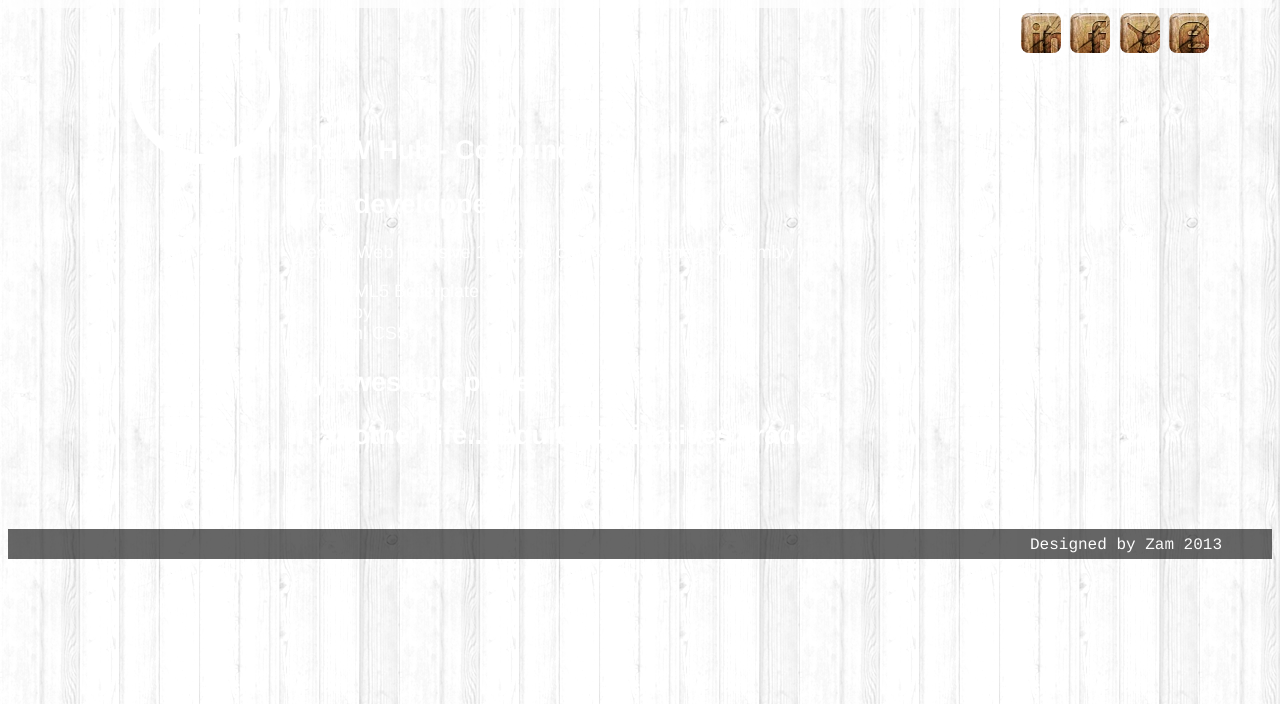
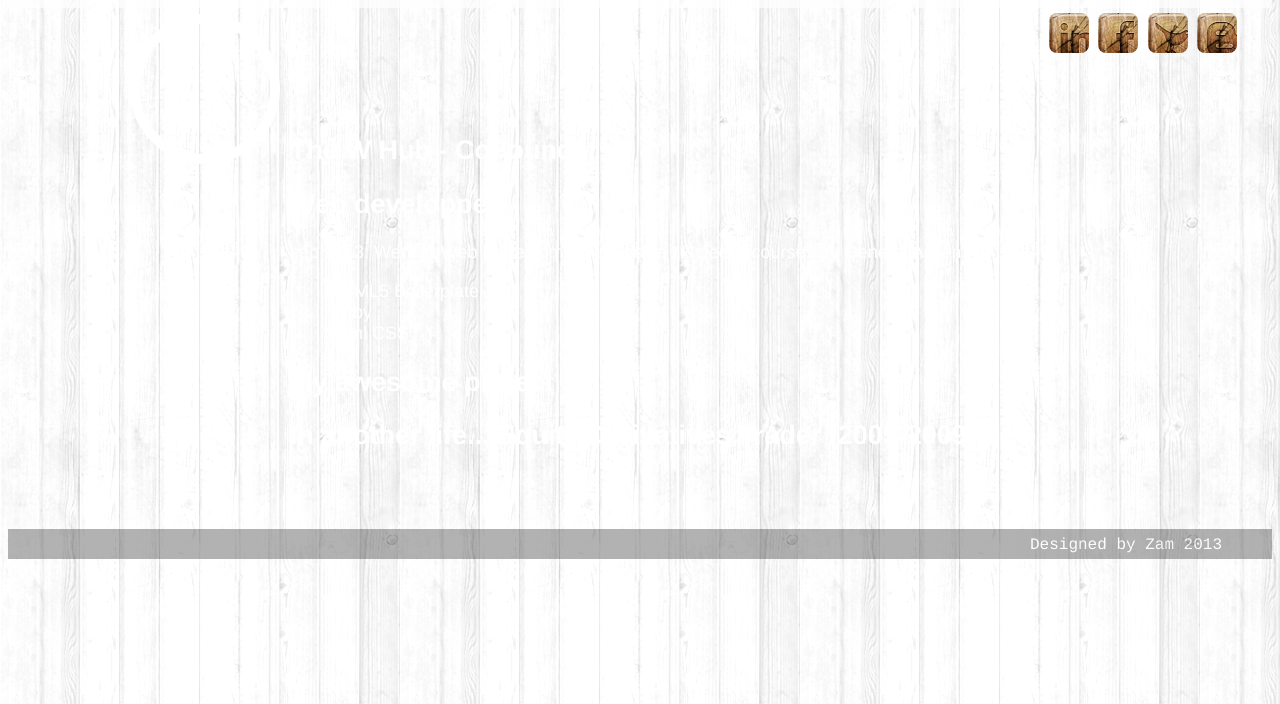
Before and after one commit to KarenZam/Zam_Profile_GH, a website: page app/index.html in a window 1280 px wide. Shown: the part 96-800 px from the top of the page. Drawn offline with nearby package versions, Linux system fonts and the light colour scheme; files that its build step writes are made by us from their sources.

Commit message:
Last save for the day 01/10/13

```diff
--- a/app/index.html
+++ b/app/index.html
@@ -37,14 +37,14 @@
         <div class="hero-unit">
           <h2>The W Hub - CoFounder</h2>
           <h2>Web developper</h2>
-          <p>Went to Web Intensive 12 weeks courses by General Assembly<p>
+          <p>sep 2013: Went to Web Development Intensive 12 weeks courses by General Assembly</p>
           <ul>
             <li>HTML5 Boilerplate</li>
             <li>Ruby</li>
             <Li>Html CSS</Li>
           </ul>
         <h2>My awesome project</h2>
-        <h2>In another life... Equity Derivatives Trader</h2>
+        <h2>In another life... Equity Derivatives Trader (2005-2009)</h2>
 
         </div>
 
--- a/app/styles/main.css
+++ b/app/styles/main.css
@@ -1,3 +1,18 @@
+header {
+    margin: auto;
+    height: 80px;
+    font-family: Courier;
+    background: url("../images/Clouds") no-repeat;
+    border-radius: 0;
+    opacity: 0.7;
+    border: solid 8px white;
+}
+header h1 {
+    padding-top: 0;
+    padding-left: 30px;
+    color: white;
+}
+
 body {
     background: url("../images/BG white wood 2.png");
     font-family: "Helvetica Neue", Helvetica, Arial, sans-serif;
@@ -12,6 +27,7 @@ body {
     font-size: 18px;
     border-radius: 0;
     padding: 40px;
+
 }
 
 .browsehappy {
@@ -19,21 +35,6 @@ body {
     background: #ccc;
     color: #000;
     padding: 0.2em 0;
-}
-
-header {
-    margin: auto;
-    height: 80px;
-    font-family: Courier;
-    background: url("../images/Clouds") no-repeat;
-    border-radius: 0;
-    opacity: 0.7;
-    border: solid 8px white;
-}
-header h1 {
-    padding-top: 0;
-    padding-left: 30px;
-    color: white;
 }
 
 #profile-photo {
@@ -56,7 +57,7 @@ ul {
 
 ul.social_media {
     text-align: right;
-    margin-right: 63px;
+    margin-right: 35px;
 }
 
 ul.social_media li {
@@ -87,7 +88,7 @@ footer {
     font-family: Courier;
     background: black;
     border-radius: 0;
-    opacity: 0.6;
+    opacity: 0.3;
     background: black;
 
 }
```
